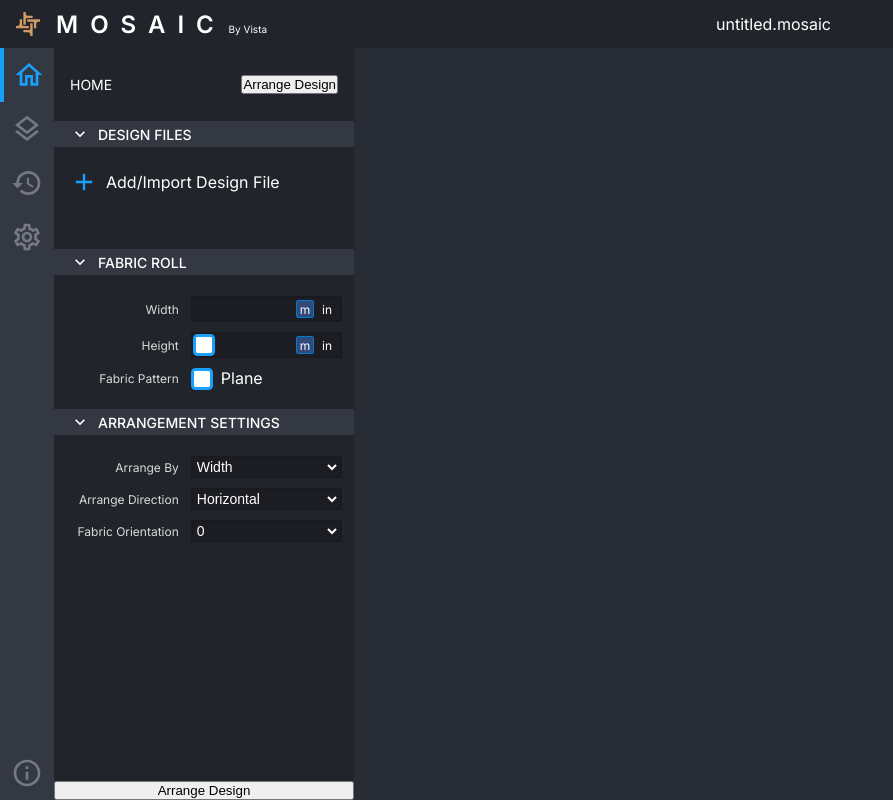
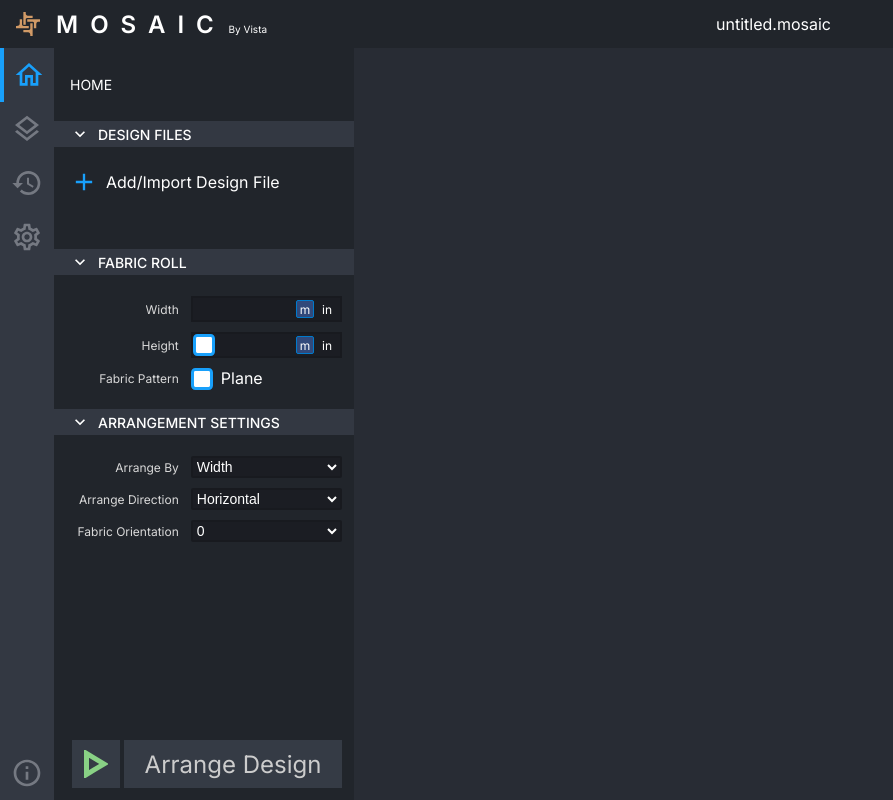
Before and after one commit to TekinaTawar/mosaic_forntend, a Next.js app: page / in a window 1280 px wide. Shown: the whole page, without its empty margins (0-893 px from the left). Built offline with nearby package versions, Linux system fonts and the light colour scheme.

Commit message:
Primary button and it's warning done

```diff
--- /dev/null
+++ b/app/components/PrimaryButton.jsx
@@ -0,0 +1,15 @@
+import Image from "next/image";
+import play from "../../public/icons/play.svg";
+import S from "./PrimaryButton.module.scss";
+
+const PrimaryButton = () => {
+    return <button className={[S.primaryButton, S.disabled].join(' ')}>
+        <div className={S.imageContainer}>
+            <Image src={play} alt="Play" className={S.playImage} />
+        </div>
+        <span className={S.buttonText}>
+            Arrange Design
+        </span>
+  </button>;
+};
+export default PrimaryButton;
--- /dev/null
+++ b/app/components/PrimaryButton.module.scss
@@ -0,0 +1,76 @@
+.primaryButton {
+  // remove all the styling properties of button
+  all: unset;
+  display: grid;
+  grid-template-columns: 48px 1fr;
+
+  margin-inline: 18px 12px;
+  margin-block: 12px;
+  gap: 4px;
+  height: 48px;
+  cursor: pointer;
+
+  &:hover {
+    transform: scale(1.02);
+    outline: 1px solid #18a0fb;
+  }
+
+  //select primaryButton on click
+  &:focus {
+    outline: 1px solid white;
+  }
+
+  .imageContainer {
+    display: flex;
+    align-items: center;
+    justify-content: center;
+    padding: 10px;
+    background-color: #353b45;
+  }
+
+  .buttonText {
+    display: flex;
+    align-items: center;
+    justify-content: center;
+    background-color: #353b45;
+    font-size: 24px;
+    color: #cccccc;
+  }
+}
+
+.disabled {
+  position: relative;
+
+  &:hover {
+    cursor: not-allowed;
+    transform: none;
+    outline: none;
+
+		&::before {
+			content: "Please import design file first";
+			position: absolute;
+			top: 0;
+			right: 0;
+			transform: translate(100%, -100%);
+			background-color: hsl(0, 0%, 20%);
+			color: hsl(0, 0%, 90%);
+			border: 1px solid hsl(0, 0%, 30%);
+			font-size: 12px;
+			padding: 5px;
+			border-radius: 4px;
+		}
+
+		&::after {
+			// a gray overlay over the whole button
+			content: "";
+			position: absolute;
+			top: 0;
+			left: 0;
+			width: 100%;
+			height: 100%;
+			background-color: rgba(0, 0, 0, 0.4);
+		}
+  }
+
+
+}
--- a/app/page.jsx
+++ b/app/page.jsx
@@ -9,6 +9,7 @@ import {
   MdAdd,
 } from "react-icons/md";
 import OptionGroup from "./components/OptionGroup";
+import PrimaryButton from "./components/PrimaryButton";
 
 const HomePage = () => {
   return (
@@ -51,7 +52,7 @@ const HomePage = () => {
       <section className="option-section">
         <section className="option-heading">
           <h2>HOME</h2>
-          <button>Arrange Design</button>
+
         </section>
         <ul className="option-group-list">
           <OptionGroup groupHead={"DESIGN FILES"}>
@@ -151,7 +152,7 @@ const HomePage = () => {
             </div>
           </OptionGroup>
         </ul>
-        <button>Arrange Design</button>
+        <PrimaryButton />
       </section>
       <section className="content-section"></section>
     </>
```
Also changed, not shown: app/globals.scss (line endings or trailing spaces), public/Icons/play.svg (added).
